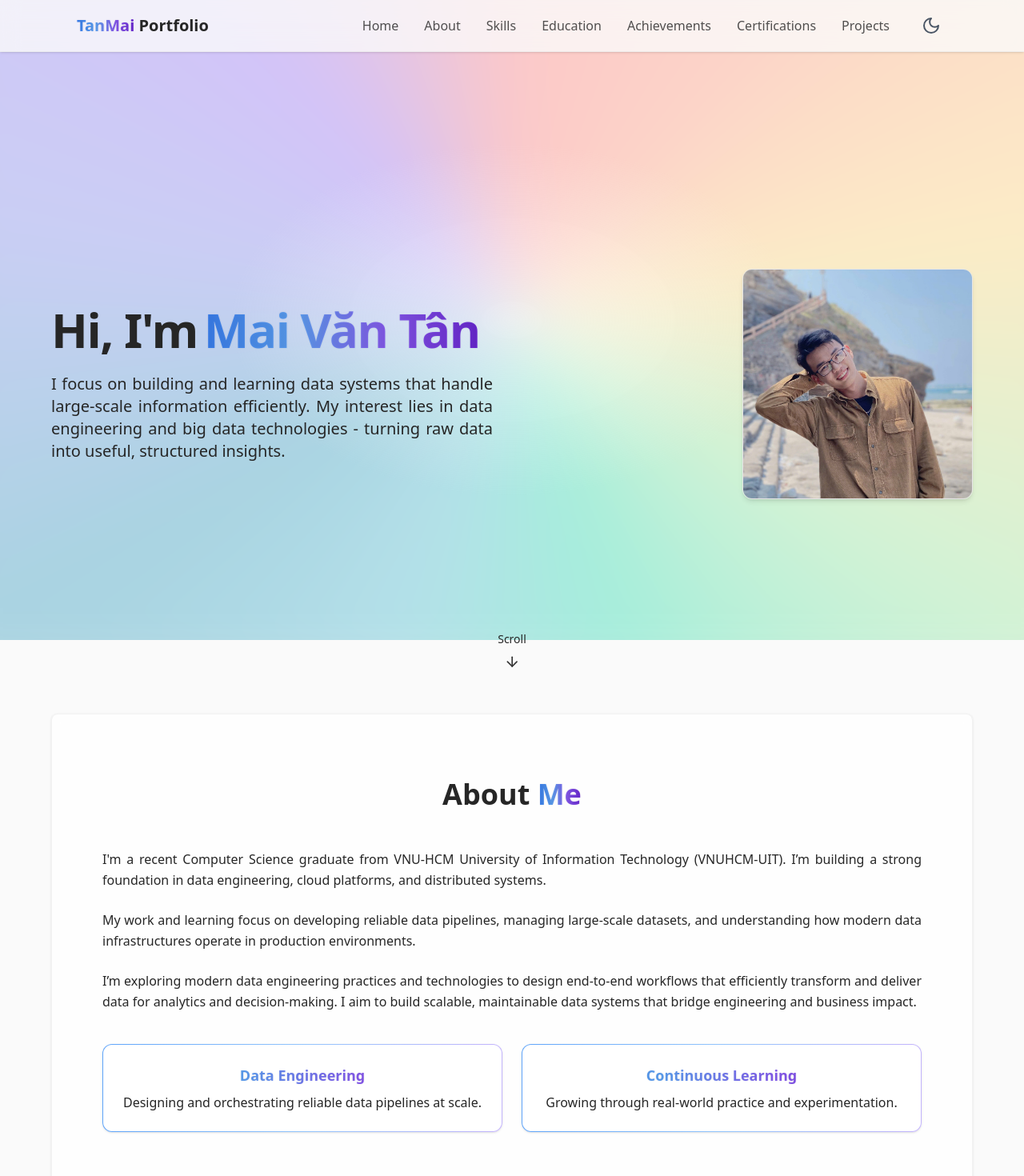
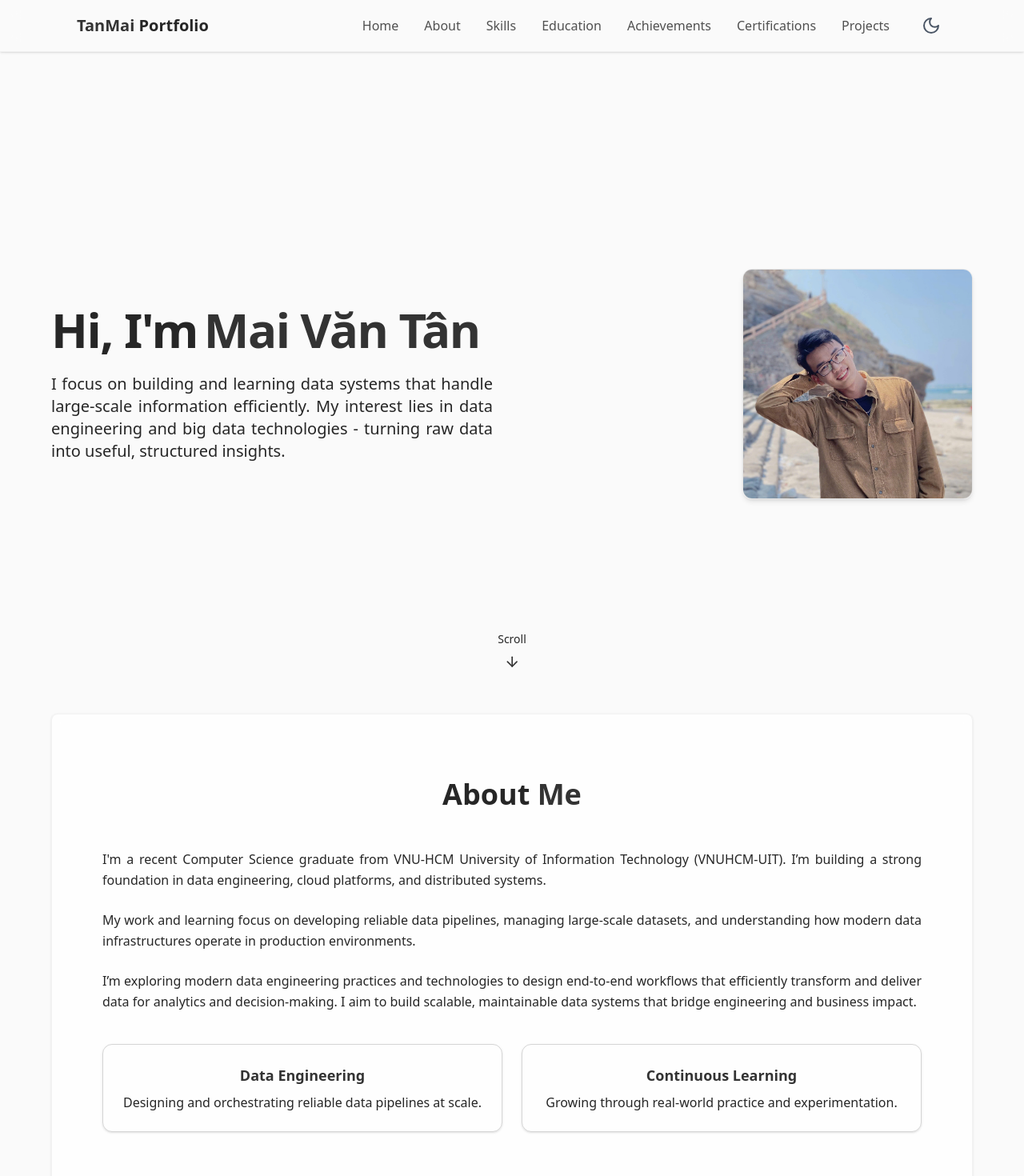
Before and after one commit to tanmaivan/portfolio, a React (Vite) app: page / in a window 1280 px wide. Shown: the top 1470 px of the page at 80% size. Built offline with nearby package versions, Linux system fonts and the light colour scheme.

Commit message:
style(theme): switch to formal solid color theme

```diff
--- a/src/components/MinimalistBackground.jsx
+++ b/src/components/MinimalistBackground.jsx
@@ -24,29 +24,8 @@ export const MinimalistBackground = () => {
   return (
     <div className="fixed inset-0 overflow-hidden pointer-events-none z-0">
       {/* Light mode: rainbow gradient */}
-      {!isDarkMode && (
-        <>
-          {/* Blurred conic rainbow to create smooth blending */}
-          <div
-            className="absolute inset-0"
-            style={{
-              background:
-                "conic-gradient(from 0deg at 50% 50%, #ff6b6b 0deg, #ff8a6b 40deg, #ffd166 80deg, #8be38f 120deg, #06d6a0 160deg, #32b0c9 200deg, #118ab2 240deg, #6f7de8 280deg, #8a5cf5 320deg, #ff6b6b 360deg)",
-              filter: "blur(36px)",
-              transform: "scale(1.15)",
-              opacity: 0.35,
-            }}
-          />
-          {/* Center blend to avoid hard meeting point */}
-          <div
-            className="absolute inset-0"
-            style={{
-              background:
-                "radial-gradient(closest-side at 50% 50%, rgba(255,255,255,0.55), rgba(255,255,255,0.0) 55%)",
-            }}
-          />
-        </>
-      )}
+      {/* Light mode: solid background (handled by CSS), no rainbow */}
+      {!isDarkMode && null}
 
       {/* Subtle grid pattern (only in dark mode) */}
       {isDarkMode && (
--- a/src/index.css
+++ b/src/index.css
@@ -170,36 +170,22 @@
 }
 
 @utility theme-border {
-  @apply relative rounded-md;
-  /* Light mode: rainbow border */
-  background: linear-gradient(to right, hsl(var(--card)), hsl(var(--card)))
-      padding-box,
-    linear-gradient(90deg, #60a5fa, #93c5fd, #c4b5fd) border-box;
-  border: 1px solid transparent;
+  @apply relative rounded-md border border-primary/20;
+  background: transparent;
 }
 
 .dark .theme-border {
-  /* Dark mode: single gray color border */
-  background: linear-gradient(to right, hsl(var(--card)), hsl(var(--card)))
-      padding-box,
-    #4b5563 border-box;
-  border: 1px solid transparent;
+  @apply border border-primary/20;
+  background: transparent;
 }
 
 @utility btn-rainbow {
-  @apply inline-flex items-center gap-2 px-6 py-2 rounded-full font-medium transition-all duration-300 hover:scale-105 active:scale-95;
-  background: linear-gradient(to right, hsl(var(--card)), hsl(var(--card)))
-      padding-box,
-    linear-gradient(90deg, #3b82f6, #60a5fa, #8b5cf6, #6d28d9) border-box;
-  border: 1px solid transparent;
-  color: hsl(var(--foreground));
+  @apply inline-flex items-center gap-2 px-6 py-2 rounded-full font-medium transition-all duration-300 hover:scale-105 active:scale-95 bg-primary text-primary-foreground hover:bg-primary/90;
+  border: none;
 }
 
 .dark .btn-rainbow {
-  background: linear-gradient(to right, hsl(var(--card)), hsl(var(--card)))
-      padding-box,
-    linear-gradient(90deg, #f8fbff, #c9eeff, #7dd3fc, #c9eeff, #f8fbff)
-      border-box;
+  @apply bg-primary text-primary-foreground hover:bg-primary/90;
 }
 
 @utility minimalist-button {
@@ -262,26 +248,19 @@
 
 /* rainbow text */
 .text-rainbow {
-  /* Light mode: blue → purple gradient */
-  background: linear-gradient(90deg, #3b82f6, #60a5fa, #8b5cf6, #6d28d9);
-  -webkit-background-clip: text;
-  background-clip: text;
-  color: transparent;
-  text-shadow: 0 0 2px rgba(0, 0, 0, 0.1);
+  /* Solid color: Primary Blue */
+  background: none;
+  -webkit-background-clip: unset;
+  background-clip: unset;
+  color: hsl(var(--primary));
+  text-shadow: none;
 }
 
 .dark .text-rainbow {
-  background: linear-gradient(
-    90deg,
-    #f8fbff,
-    #c9eeff,
-    #7dd3fc,
-    #c9eeff,
-    #f8fbff
-  );
-  -webkit-background-clip: text;
-  background-clip: text;
-  color: transparent;
-  text-shadow: 0 0 8px rgba(125, 211, 252, 0.35),
-    0 0 16px rgba(200, 240, 255, 0.25);
+  /* Solid color: Primary Light */
+  background: none;
+  -webkit-background-clip: unset;
+  background-clip: unset;
+  color: hsl(var(--foreground));
+  text-shadow: none;
 }
```
